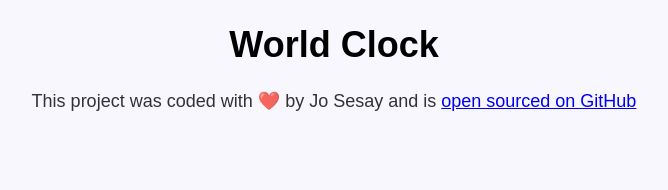
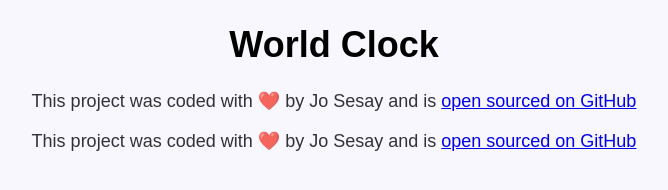
Before and after one commit to TechJo90/worldclockpproj, a plain HTML site: page index.html in a window 1280 px wide. Shown: the whole page, without its empty margins (306-974 px from the left). Drawn offline with Linux system fonts and the light colour scheme; files that its build step writes are made by us from their sources.

Commit message:
Update index.html

```diff
--- a/index.html
+++ b/index.html
@@ -14,7 +14,9 @@
       <a href="https://github.com/TechJo90/worldclockpproj" target="_blank">
         open sourced on GitHub</a
       >
+    <footer>
+  <p>This project was coded with ❤️ by Jo Sesay and is <a href="https://github.com/TechJo90/worldclockpproj" target="_blank">open sourced on GitHub</a></p>
+ <script src="javascript/index.js"></script>
+  </body>
     </footer>
-    <script src="javascript/index.js"></script>
-  </body>
 </html>
```
